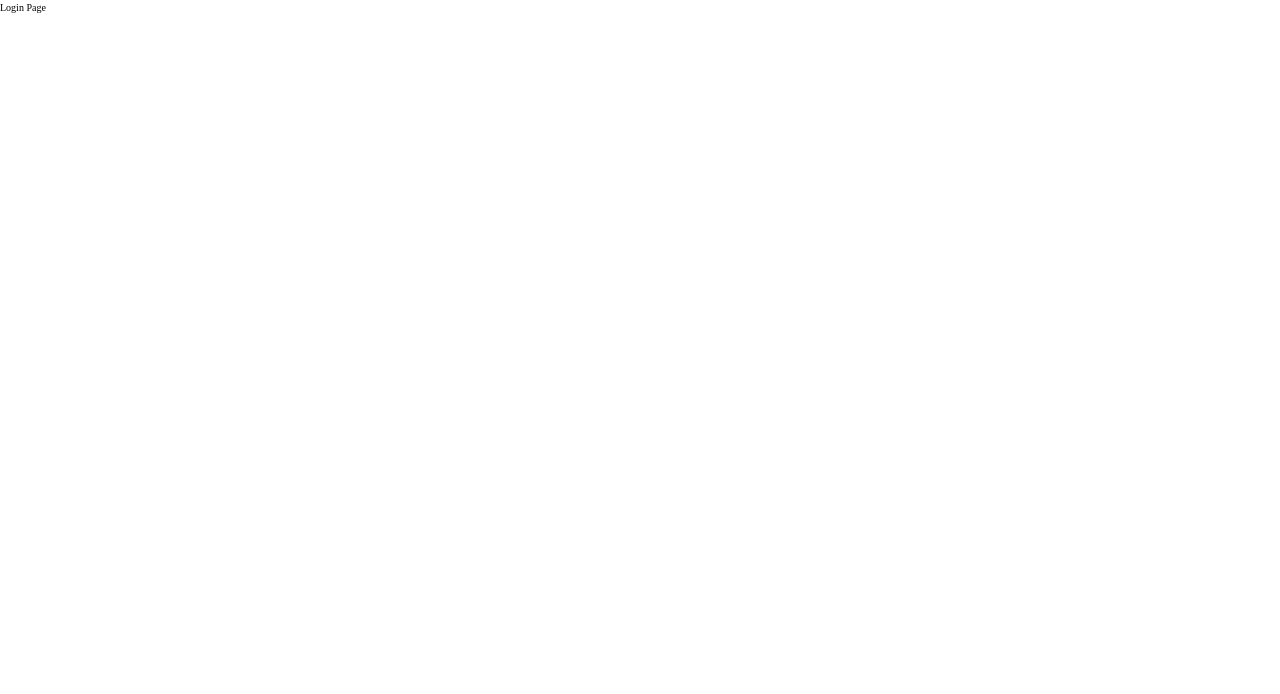
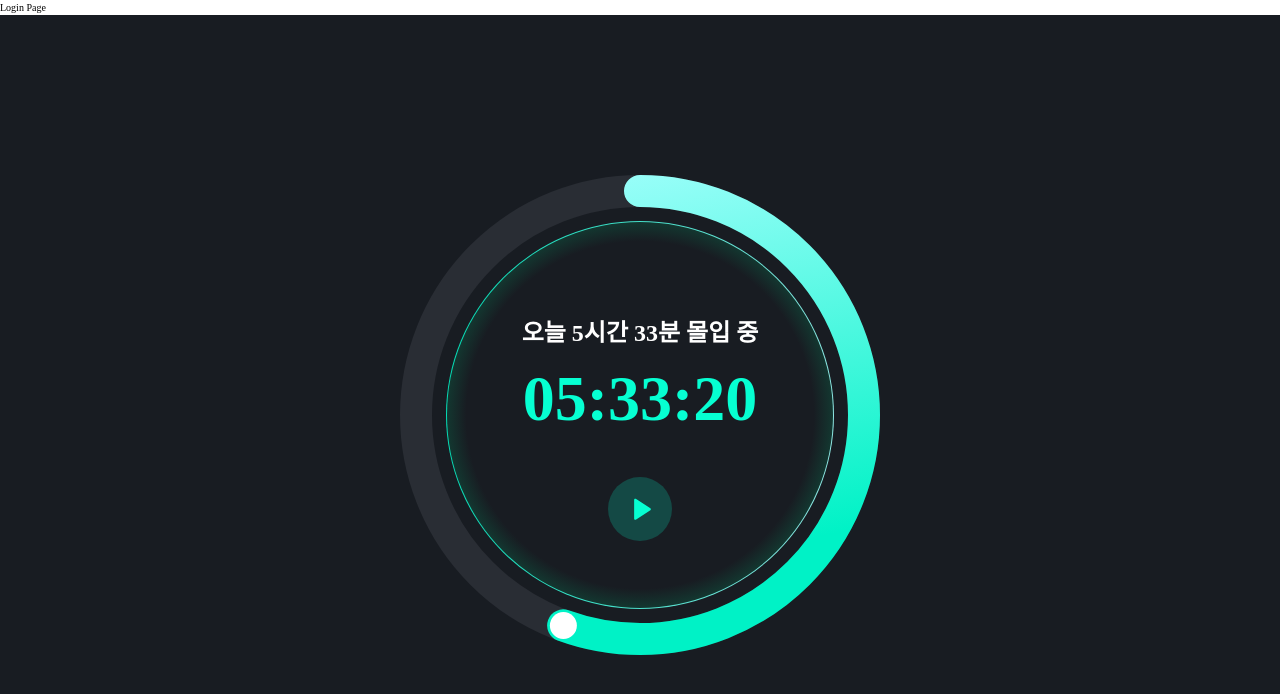
Before and after one commit to morib-in/Morib-Client, a React (Vite) app: page / in a window 1280 px wide. Shown: the top 694 px of the page. Built offline with nearby package versions, Linux system fonts and the light colour scheme; a web font is replaced by a local one.

Commit message:
feat: 유틸함수 적용

```diff
--- a/src/components/atoms/TaskTime/index.tsx
+++ b/src/components/atoms/TaskTime/index.tsx
@@ -1,19 +1,14 @@
+import { formatSeconds } from '@/utils/time';
+
 interface TaskTimeProps {
 	isPlaying: boolean;
 	timer: number;
 }
 
 const TaskTime = ({ timer }: TaskTimeProps) => {
-	const formatTime = (unit: number) => unit.toString().padStart(2, '0');
-	const hours = Math.floor(timer / 3600);
-	const minutes = Math.floor((timer % 3600) / 60);
-	const seconds = timer % 60;
+	const formattedTime = formatSeconds(timer);
 
-	return (
-		<span className="title-semibold-64 text-mint-01">
-			{`${formatTime(hours)}:${formatTime(minutes)}:${formatTime(seconds)}`}
-		</span>
-	);
+	return <span className="title-semibold-64 text-mint-01">{formattedTime}</span>;
 };
 
 export default TaskTime;
--- a/src/pages/LoginPage/index.tsx
+++ b/src/pages/LoginPage/index.tsx
@@ -1,7 +1,12 @@
-import FriendInfoCarousel from '@/components/molecules/FriendInfoCarousel';
+import Timer from '@/components/molecules/Timer';
 
 const LoginPage = () => {
-	return <>Login Page</>;
+	return (
+		<>
+			Login Page
+			<Timer />
+		</>
+	);
 };
 
 export default LoginPage;
--- a/src/utils/time/index.ts
+++ b/src/utils/time/index.ts
@@ -10,7 +10,7 @@ export const formatSeconds = (seconds: number) => {
 	const formattedSeconds = String(secs).padStart(2, '0');
 
 	return `${formattedHours}:${formattedMinutes}:${formattedSeconds}`;
-}
+};
 
 export const convertTime = (time: number) => {
 	const hours = Math.floor(time / 3600);
```
